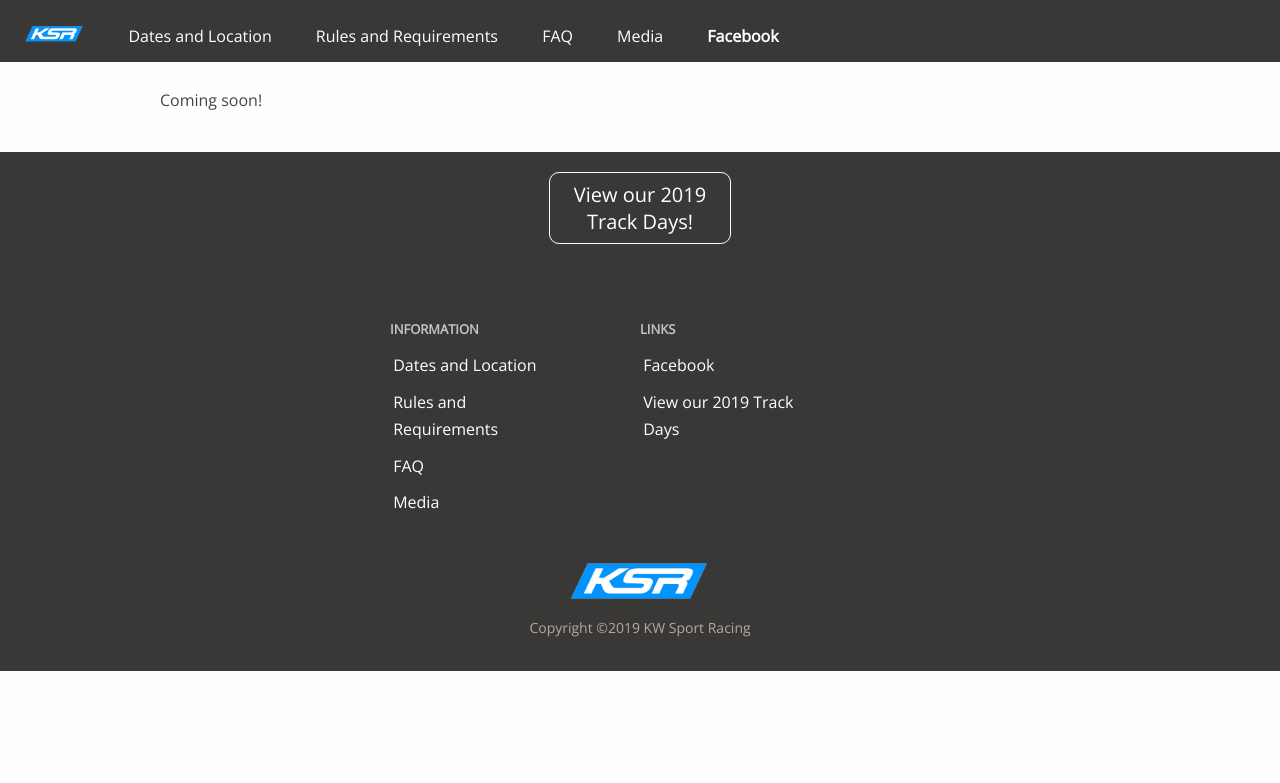
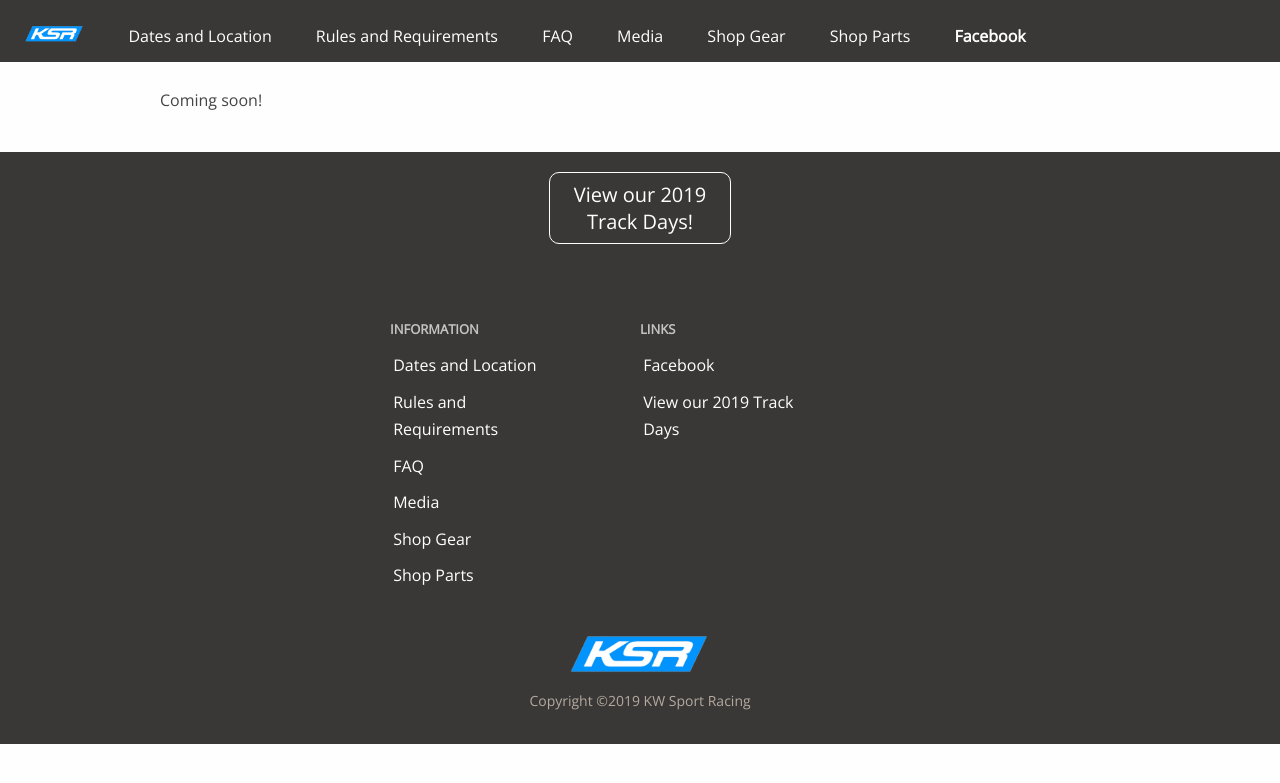
Before and after one commit to kwsportracing/site, a Jekyll site: the page built from docs/gear.md, in a window 1280 px wide. Shown: the top 783 px of the page. Built offline with Jekyll 4.4.1, drawn with Linux system fonts in a browser that asks for light colours; nearby versions of some CDN libraries.

Commit message:
Update menu.yml
Added gear & parts

```diff
--- a/_data/menu.yml
+++ b/_data/menu.yml
@@ -3,6 +3,8 @@ other_links:
   "Rules and Requirements": "/rules/"
   "FAQ": "/faq/"
   "Media": "/media/"
+  "Shop Gear": "/gear/"
+  "Shop Parts": "/parts/"
 
 footer:
   "Facebook": "http://www.facebook.com/groups/KWSportRacing/"
```
